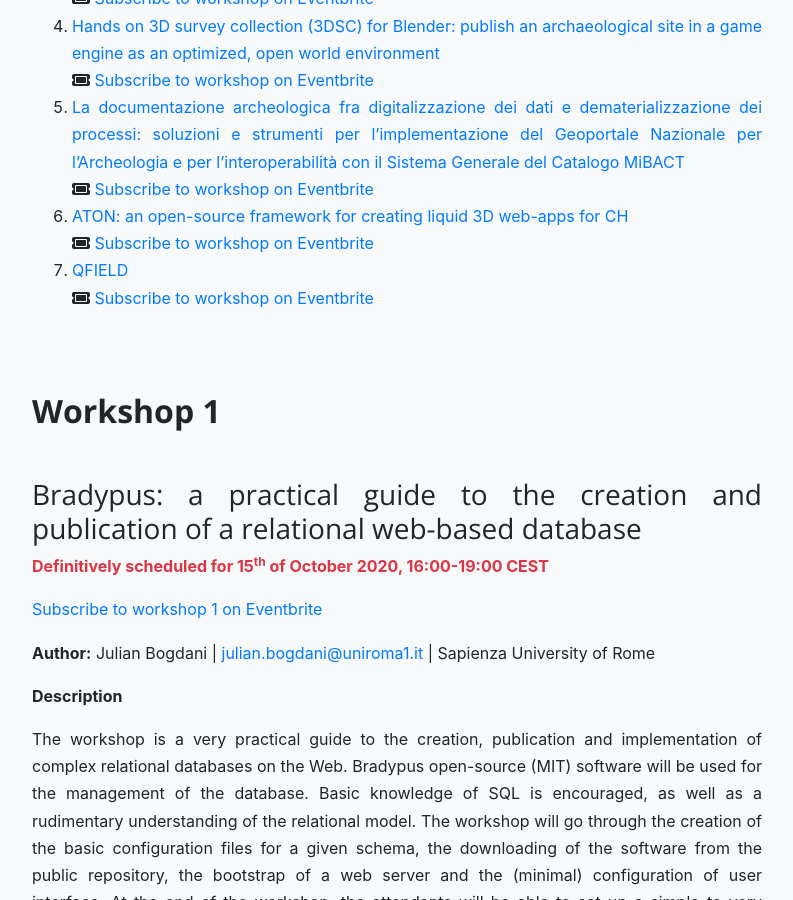
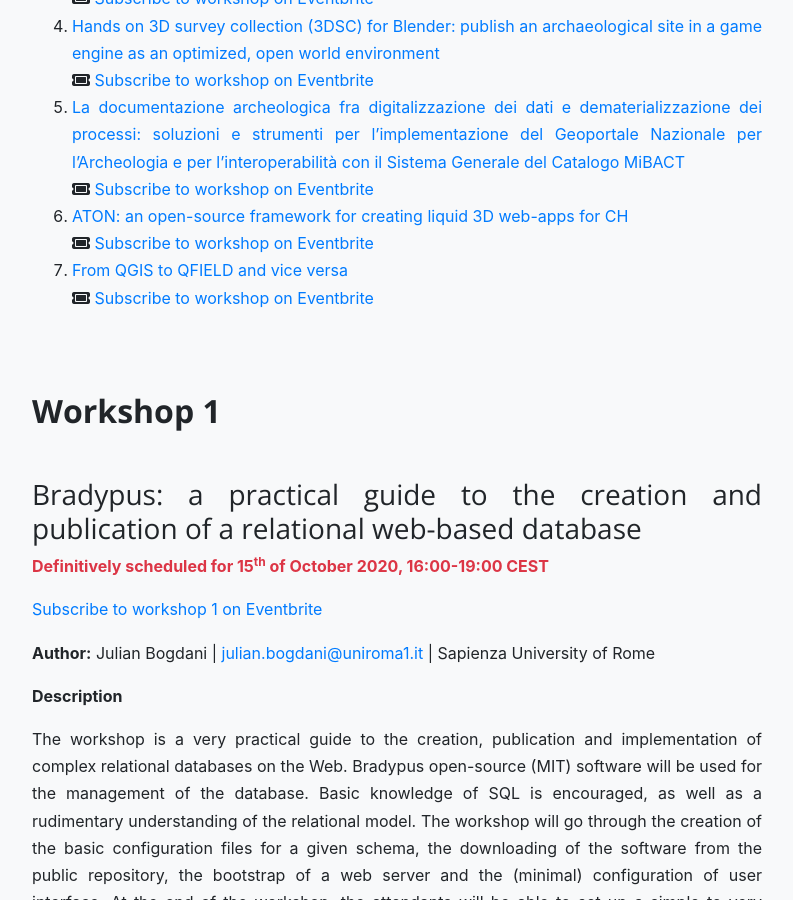
Before and after one commit to archeofoss/archeofoss2020, a Jekyll site: the page built from workshops.md, in a window 1280 px wide and 900 px high, scrolled down 752 px. Shown: the whole window, without its empty margins (243-1036 px from the left). Built offline with Jekyll 4.4.1, drawn with Linux system fonts in a browser that asks for light colours; nearby versions of some CDN libraries; some of the changed text lies outside the part shown.

Commit message:
Update workshops.md

```diff
--- a/workshops.md
+++ b/workshops.md
@@ -25,7 +25,7 @@
 <i class="fa fa-ticket"></i> [Subscribe to workshop on Eventbrite](https://www.eventbrite.it/e/mibact-geoportale-nazionale-per-larcheologia-tickets-118396945451)
 6. [ATON: an open-source framework for creating liquid 3D web-apps for CH](#workshop-6)
 <i class="fa fa-ticket"></i> [Subscribe to workshop on Eventbrite](https://www.eventbrite.it/e/aton-un-framework-open-per-la-creazione-di-web-app-3d-liquide-per-i-bbcc-tickets-118398145039)
-7. [QFIELD](#workshop-7)
+7. [From QGIS to QFIELD and vice versa](#workshop-7)
 <i class="fa fa-ticket"></i> [Subscribe to workshop on Eventbrite](https://www.eventbrite.it/e/from-qgis-to-qfield-and-vice-versa-tickets-118399671605)
 
 ## Workshop 1
@@ -229,7 +229,7 @@
 
 ## Workshop 7
 
-### QFIELD
+### From QGIS to QFIELD and vice versa
 
 {: .text-danger}
 **Definitively scheduled for 17<sup>th</sup> of October 2020, 16:00-19:00 CEST**
```
